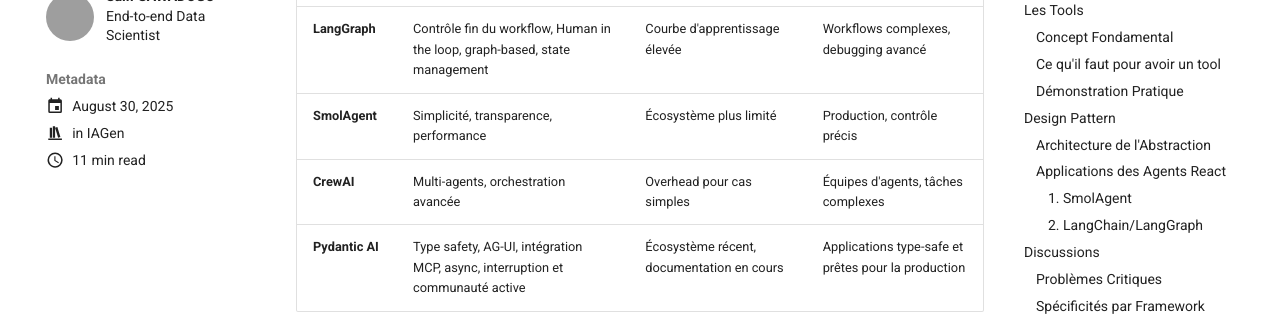
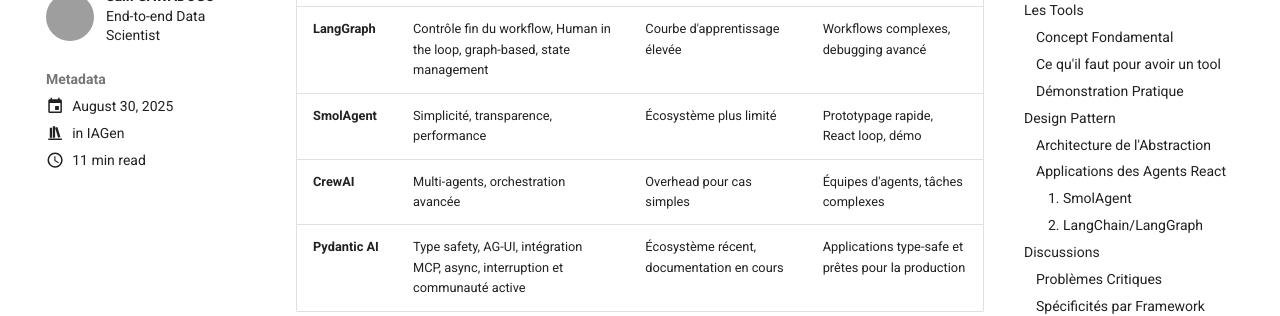
Before and after one commit to sawallesalfo/blog, an MkDocs documentation site: the page built from docs/posts/agent_react.md, in a window 1280 px wide and 900 px high, scrolled down 1280 px. Shown: the part 152-468 px from the top of the window. Built offline with MkDocs 1.6.1 and Material for MkDocs 9.7.7, drawn with Linux system fonts in a browser that asks for light colours; comment, search, counter and statistics services are not loaded; grey boxes are pictures that could not be loaded.

Commit message:
add react

```diff
--- a/docs/posts/agent_react.md
+++ b/docs/posts/agent_react.md
@@ -51,7 +51,7 @@ Trop de frameworks sont disponibles sur le marché. Pour la production, je recom
 |---------------|------------|-------------------|---------------------|
 | **LangChain** | Écosystème riche, nombreux connecteurs | Complexité élevée, abstractions opaques | Prototypage rapide, intégrations multiples |
 | **LangGraph** | Contrôle fin du workflow, Human in the loop, graph-based, state management | Courbe d'apprentissage élevée | Workflows complexes, debugging avancé |
-| **SmolAgent** | Simplicité, transparence, performance | Écosystème plus limité | Production, contrôle précis |
+| **SmolAgent** | Simplicité, transparence, performance | Écosystème plus limité | Prototypage rapide, React loop, démo |
 | **CrewAI** | Multi-agents, orchestration avancée | Overhead pour cas simples | Équipes d'agents, tâches complexes |
 | **Pydantic AI** | Type safety, AG-UI, intégration MCP, async, interruption et communauté active | Écosystème récent, documentation en cours | Applications type-safe et prêtes pour la production |
 
```
